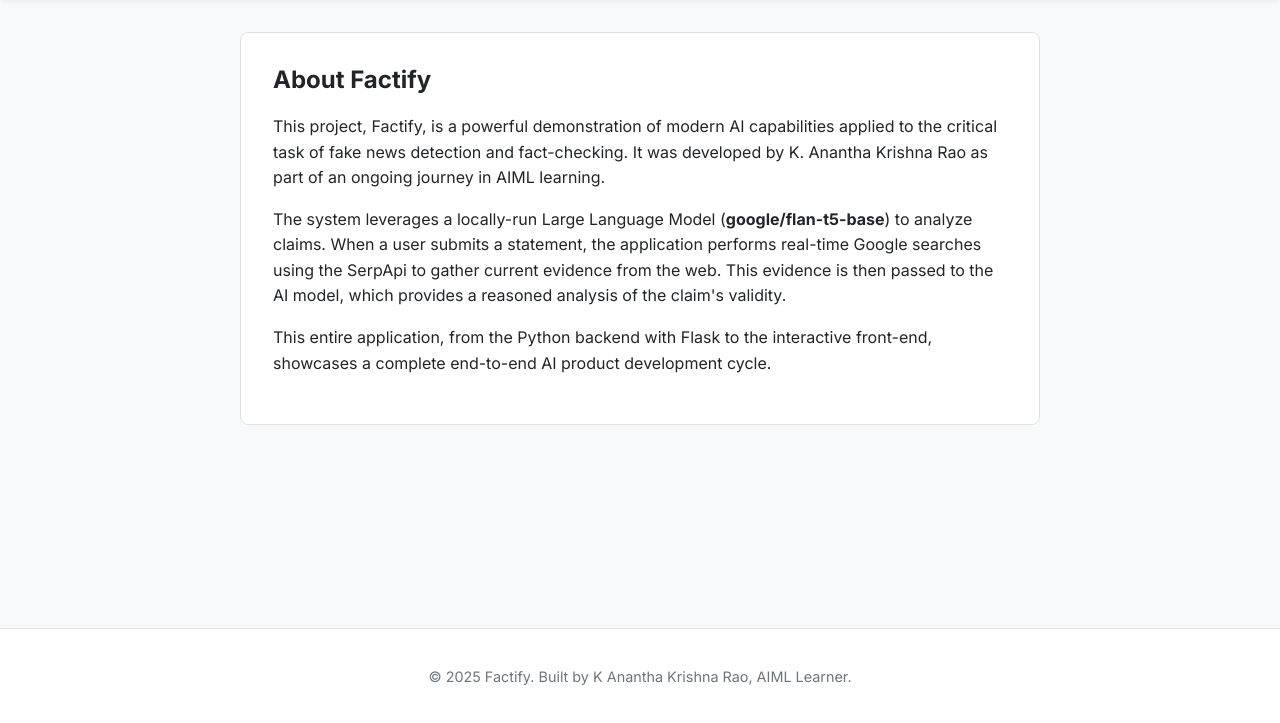
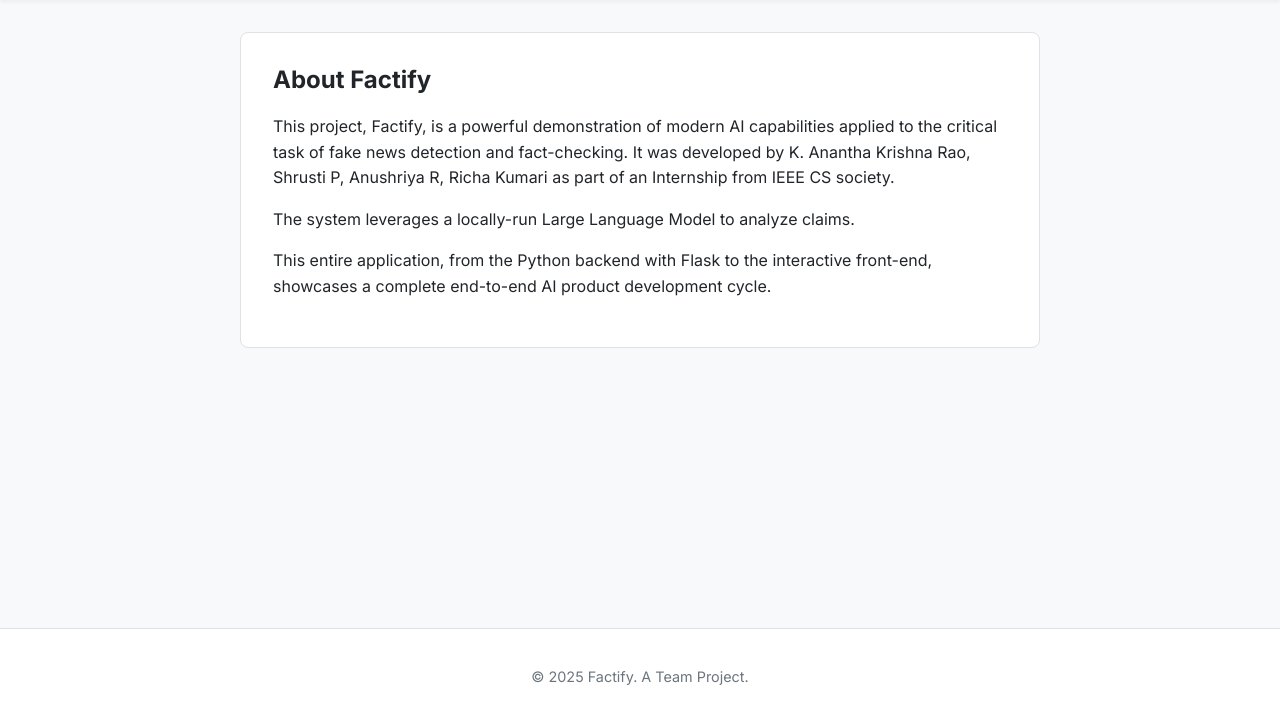
Before and after one commit to Shrusti-2405/AI--driven-fake-news-detection, a Flask app: page /about in a window 1280 px wide. Shown: the part 77-800 px from the top of the page. Run offline with Flask 3, Linux system fonts and the light colour scheme.

Commit message:
changed about

```diff
--- a/app_local.py
+++ b/app_local.py
@@ -15,7 +15,7 @@
 # --- Load Final Local LLM ---
 print("Loading local language model... This is a one-time process when the server starts.")
 try:
-    fact_checker_pipeline = pipeline("text2text-generation", model="t5-small")
+    fact_checker_pipeline = pipeline("text2text-generation", model="google/flan-t5-base")
     print("Model loaded successfully. The server is ready.")
 except Exception as e:
     print(f"Failed to load model. Error: {e}")
@@ -40,12 +40,12 @@
         return "Model not loaded. Cannot perform fact-checking."
 
     prompt = f"""
+    Question: Based on the context provided, is the following claim true, false, or misleading?
+    Claim: "{claim}"
     Context:
     ---
     {evidence}
     ---
-    Question: Based on the context provided, is the following claim true, false, or misleading? Explain why.
-    Claim: "{claim}"
     Answer:
     """
 
--- a/templates/about.html
+++ b/templates/about.html
@@ -20,10 +20,10 @@
 <div class="about-section">
     <h2>About Factify</h2>
     <p>
-        This project, Factify, is a powerful demonstration of modern AI capabilities applied to the critical task of fake news detection and fact-checking. It was developed by K. Anantha Krishna Rao as part of an ongoing journey in AIML learning.
+        This project, Factify, is a powerful demonstration of modern AI capabilities applied to the critical task of fake news detection and fact-checking. It was developed by K. Anantha Krishna Rao, Shrusti P, Anushriya R, Richa Kumari as part of an Internship from IEEE CS society.
     </p>
     <p>
-        The system leverages a locally-run Large Language Model (<strong>google/flan-t5-base</strong>) to analyze claims. When a user submits a statement, the application performs real-time Google searches using the SerpApi to gather current evidence from the web. This evidence is then passed to the AI model, which provides a reasoned analysis of the claim's validity.
+        The system leverages a locally-run Large Language Model to analyze claims.
     </p>
     <p>
         This entire application, from the Python backend with Flask to the interactive front-end, showcases a complete end-to-end AI product development cycle.
--- a/templates/base.html
+++ b/templates/base.html
@@ -86,7 +86,7 @@
         </div>
     </main>
     <footer>
-        <p>&copy; 2025 Factify. Built by K Anantha Krishna Rao, AIML Learner.</p>
+        <p>&copy; 2025 Factify. A Team Project.</p>
     </footer>
 </body>
 </html>
```
